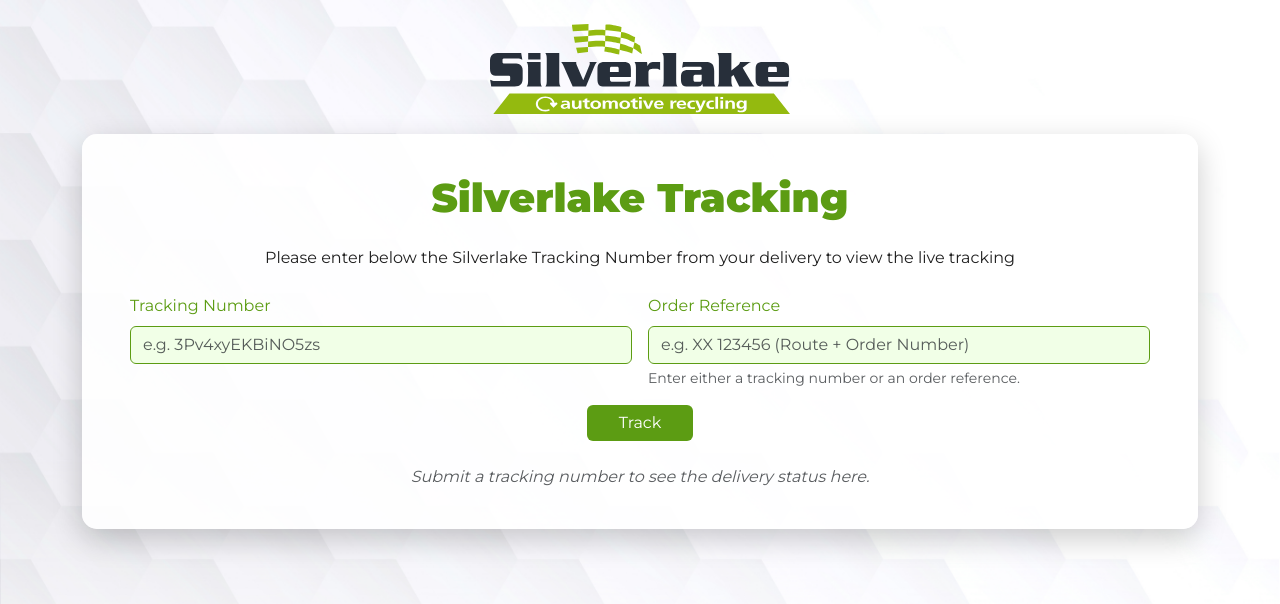
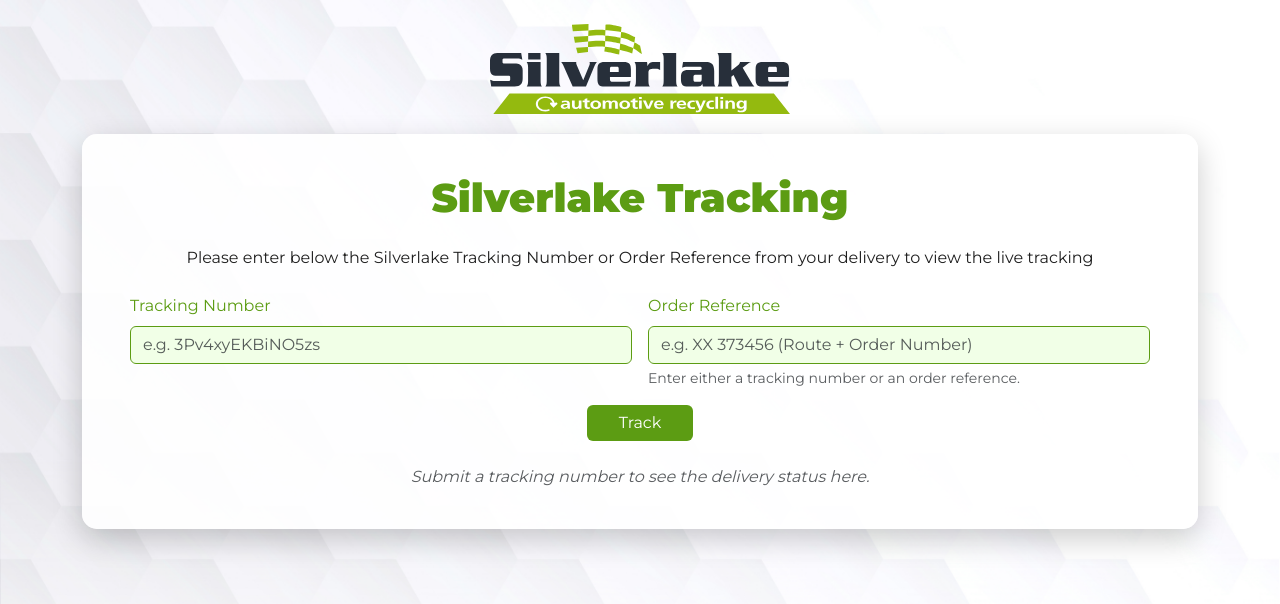
Before and after one commit to Silverlake-nacho/silverlake.tracking, a Flask app: page / in a window 1280 px wide. Shown: the top 604 px of the page. Run offline with Flask 3, Linux system fonts and the light colour scheme.

Commit message:
Update index.html

```diff
--- a/templates/index.html
+++ b/templates/index.html
@@ -122,7 +122,7 @@
      </div>
       <div class="content-card">
         <h1 class="mb-4 text-center">Silverlake Tracking</h1>
-        <p class="text-center mb-4">Please enter below the Silverlake Tracking Number from your delivery to view the live tracking </p>
+        <p class="text-center mb-4">Please enter below the Silverlake Tracking Number or Order Reference from your delivery to view the live tracking </p>
         {% if error_message %}
           <div class="alert alert-danger" role="alert">
             {{ error_message }}
@@ -141,7 +141,7 @@
           </div>
           <div class="col-12 col-md-6">
             <label for="order_reference" class="form-label">Order Reference</label>
-            <input type="text" class="form-control" id="order_reference" name="order_reference" placeholder="e.g. XX 123456 (Route + Order Number)" value="{{ form_order_reference }}">
+            <input type="text" class="form-control" id="order_reference" name="order_reference" placeholder="e.g. XX 373456 (Route + Order Number)" value="{{ form_order_reference }}">
             <div class="form-text">Enter either a tracking number or an order reference.</div>
           </div>
           <div class="col-12 col-md-auto align-self-end text-center text-md-start">
```
